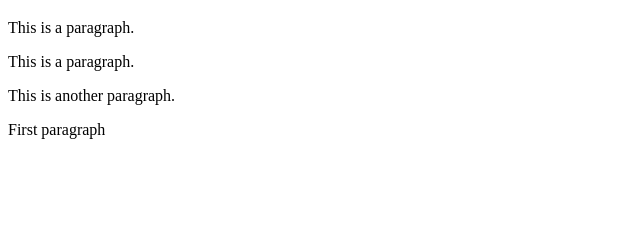
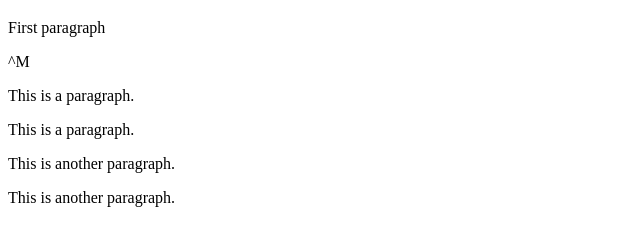
Before and after one commit to Georgyi1982Fox/git_tutorial_samples, a plain HTML site: page index.html in a window 1280 px wide. Shown: the part 87-332 px from the top of the page, without its empty margins (0-640 px from the left). Drawn offline with Linux system fonts and the light colour scheme.

Commit message:
added another p tag

```diff
--- a/index.html
+++ b/index.html
@@ -1,4 +1,3 @@
-
 bkbkbkjhkjh;l'l;'l'lk
 <!DOCTYPE html>
 <html>
@@ -6,12 +5,18 @@ bkbkbkjhkjh;l'l;'l'lk
 <title>Page Title</title>
 </head>
 <body>
+
 <h1>This is a Heading</h1>
+<p>First paragraph<p>^M
 <p>This is a paragraph.</p>
 <p>This is a paragraph.</p>
 
 <p>This is another  paragraph.</p>
-<p>First paragraph<p>
 
 </body>
 </html>
+
+<p>This is another  paragraph.</p>
+
+</body>
+</html>
```
